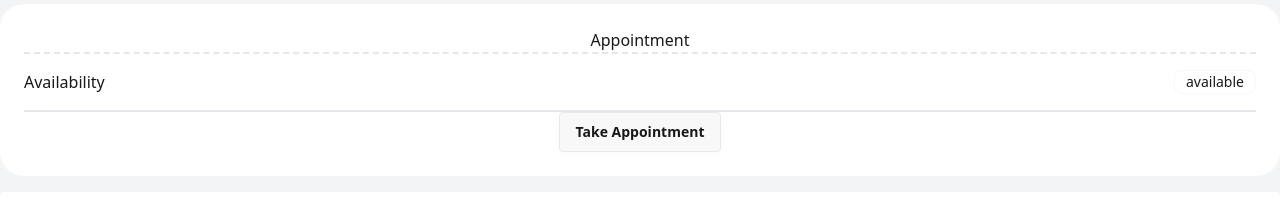
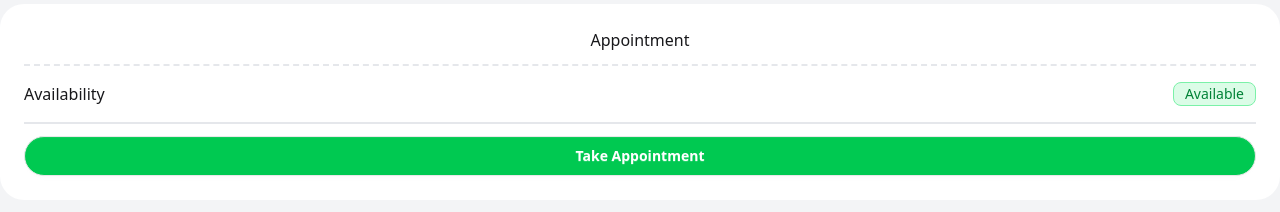
Before and after one commit to 1Inzamam/DoctorsPoint, a React (Vite) app: page /doctors/1 in a window 1280 px wide. Shown: the part 740-952 px from the top of the page. Built offline with nearby package versions, Linux system fonts and the light colour scheme.

Commit message:
added availability badge

```diff
--- a/src/Components/SingleDoctor/SingleDoctor.jsx
+++ b/src/Components/SingleDoctor/SingleDoctor.jsx
@@ -12,7 +12,7 @@ const SingleDoctor = ({ doctor }) => {
     registryNumber,
     availability,
   } = doctor;
-  const isAvailable = availability.includes(today);
+   const isAvailable = availability.includes(today);
   return (
     <div className="card w-64- bg-base-100">
       <figure>
--- a/src/Pages/DoctorDetails/DoctorDetails.jsx
+++ b/src/Pages/DoctorDetails/DoctorDetails.jsx
@@ -7,6 +7,8 @@ const DoctorDetails = () => {
   const convertedId = parseInt(id);
   const data = useLoaderData();
   const idData = data.doctors.find((doctor) => doctor.id === convertedId);
+  const today = new Date().toLocaleString("en-US", { weekday: "long" });
+
 
   if (!idData) {
     return <p>Loading...</p>;
@@ -21,6 +23,7 @@ const DoctorDetails = () => {
     workplace,
     registryNumber,
   } = idData;
+  const isAvailable = availability.includes(today);
 
   return (
     <div className="flex flex-col max-w-7xl mx-auto gap-6 ">
@@ -78,17 +81,19 @@ const DoctorDetails = () => {
           </div>
         </div>
       </div>
-      <div className="text-center mt-4 mb-4 rounded-3xl bg-white w-full p-6">
+      <div className="text-center mt-4 mb-4 rounded-3xl bg-white w-full p-6 space-y-3">
         <div>Appointment</div>
         <div className="space-y-4">
           <div className="w-full border-t-2   border-dashed border-gray-200"></div>
           <div className="flex justify-between">
             <h1>Availability</h1>
-            <div className="badge">available</div>
+            <div className={`badge ${isAvailable ? "bg-green-100 text-green-700 border-green-300" : "bg-red-100 text-red-700 border-red-300"}`}>
+              {isAvailable ? "Available" : "Unavailable"}
+            </div>
           </div>
           <div className="border-t-2 border-gray-200"></div>
         </div>
-        <button className="btn ">Take Appointment</button>
+        <button className="btn w-full rounded-4xl bg-green-500 text-white">Take Appointment</button>
       </div>
     </div>
   );
```
